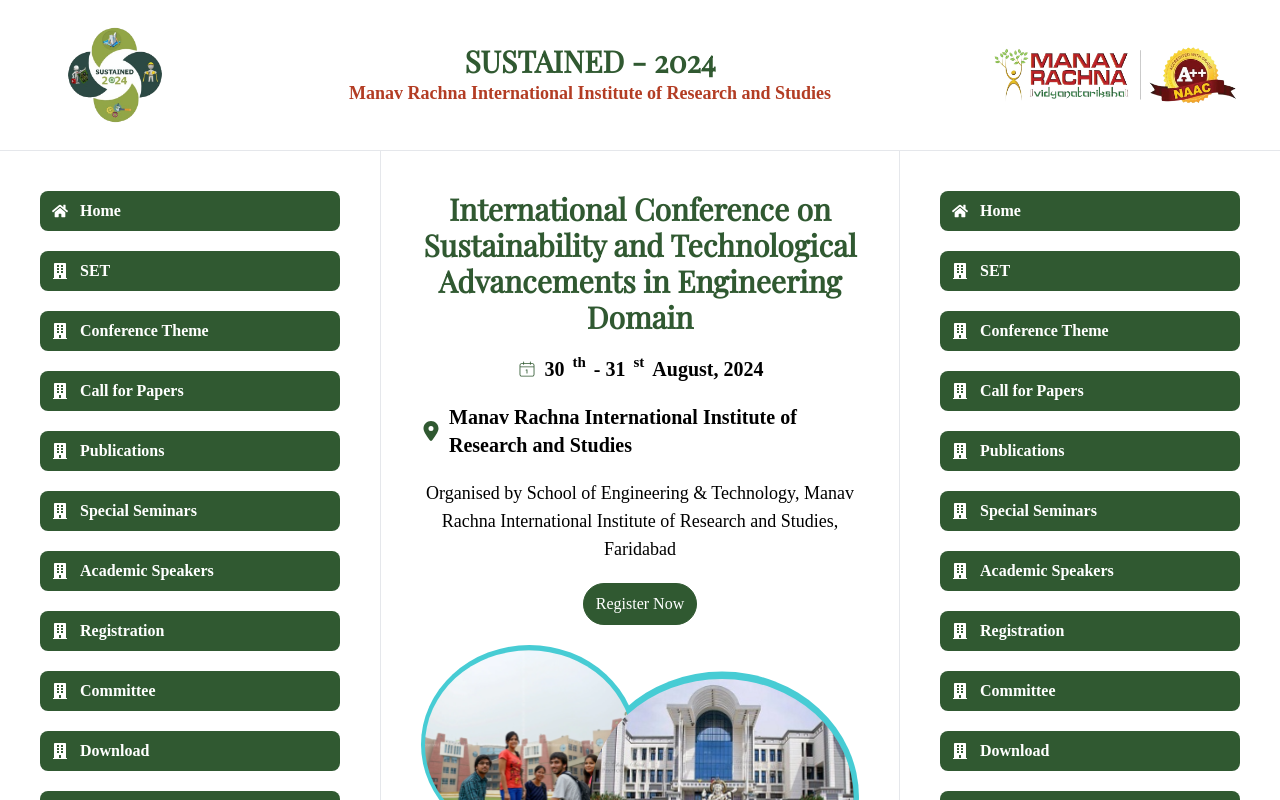
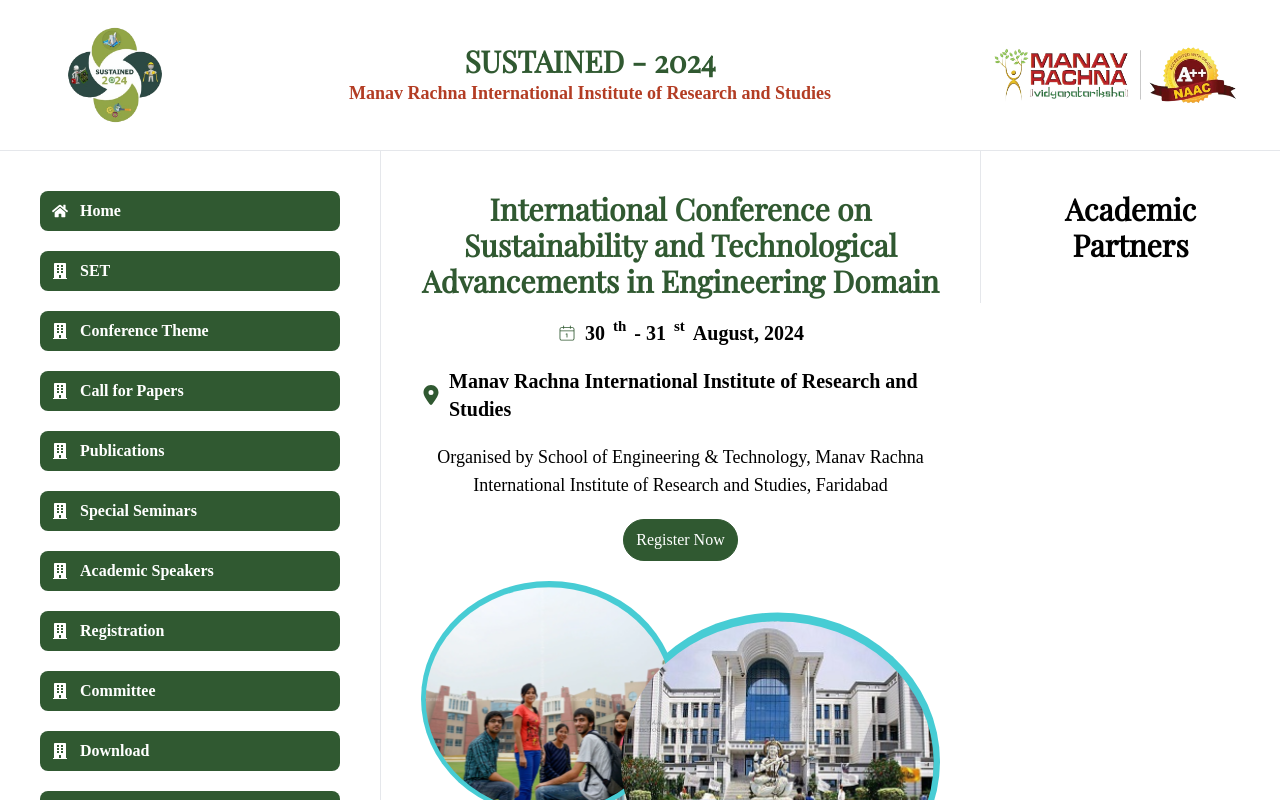
Before and after one commit to sai-ram-kaushik/sustained, a Next.js app: page / in a window 1280 px wide. Shown: the top 800 px of the page. Built offline with nearby package versions, Linux system fonts and the light colour scheme.

Commit message:
updated with the academic side

```diff
--- a/components/AcademicPartners.jsx
+++ b/components/AcademicPartners.jsx
@@ -1,26 +1,18 @@
-import { menuList } from "@/constants";
-import Link from "next/link";
 import React from "react";
-
-const SideBar = () => {
+import data from "@/data/academic-partners.json";
+const AcademicPartners = () => {
+  const {
+    academicPartners: { title },
+  } = data;
   return (
-    <div className=" px-5 lg:px-10 py-10 border-l lg:sticky lg:top-0">
-      <div className="container mx-auto w-full">
-        <div className="flex flex-col items-start gap-5">
-          {menuList.map((list, index) => {
-            return (
-              <ul className="min-w-[300px] bg-secondary px-3 py-2 rounded-lg text-background font-semibold" key={index}>
-                <Link href={list.path} className="flex items-center gap-3">
-                  <li className="text-background">{list.icon}</li>
-                  <li>{list.label}</li>
-                </Link>
-              </ul>
-            );
-          })}
+    <div className="px-5 lg:px-10 py-10 min-w-[300px] lg:sticky lg:top-0 border-l">
+      <div className="container mx-auto">
+        <div className="flex flex-col items-center justify-center">
+          <h3 className="text-center">{title}</h3>
         </div>
       </div>
     </div>
   );
 };
 
-export default SideBar;
+export default AcademicPartners;
--- /dev/null
+++ b/data/academic-partners.json
@@ -0,0 +1,6 @@
+{
+    "academicPartners": {
+        "title": "Academic Partners",
+        "content": ""
+    }
+}
```
